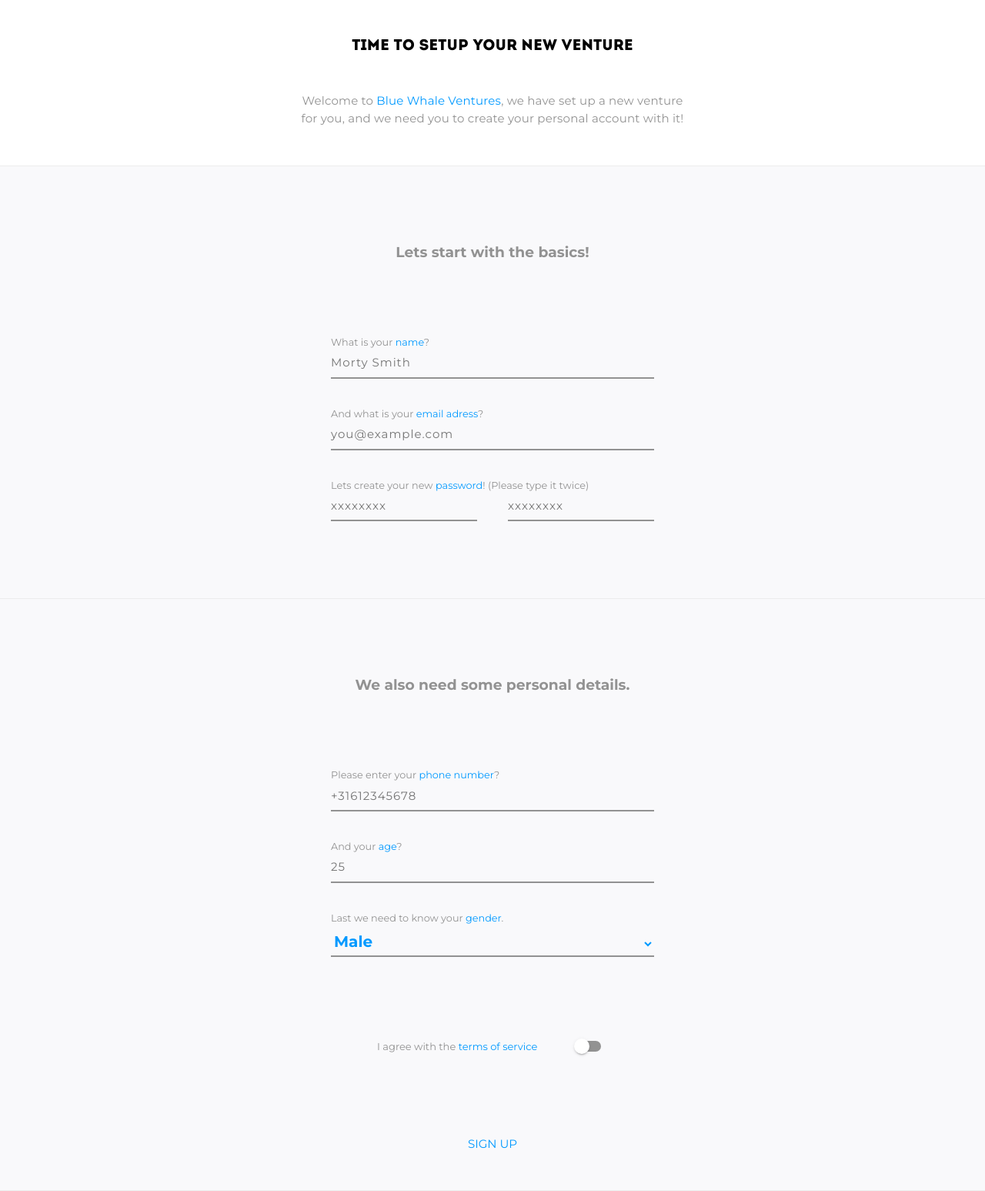
After one commit to bramkorsten/BW-Ventures, a PHP site: page /index.php in a window 1280 px wide. The commit adds this page. Shown: the whole page at 77% size. Run offline with PHP 8.4, Linux system fonts and the light colour scheme; data that the repository does not hold is empty; some libraries are stand-ins or nearby versions.

Commit message:
Updated Registering Page, now working

```diff
--- /dev/null
+++ b/register/index.php
@@ -0,0 +1,100 @@
+<?php
+  if(isset($_GET['h'])) {
+    $hash = $_GET['h'];
+  }
+?>
+<html>
+  <head>
+    <meta charset="utf-8">
+    <meta name="viewport" content="width=device-width, initial-scale=1">
+    <meta name="theme-color" content="#0099ff">
+    <title>Register to access your venture | Blue Whale Ventures</title>
+    <link rel="stylesheet" href="styles.css">
+    <script src="https://www.gstatic.com/firebasejs/4.5.0/firebase.js"></script>
+    <script src="https://www.gstatic.com/firebasejs/4.5.0/firebase-firestore.js"></script>
+    <script>
+      // Initialize Firebase
+      var config = {
+        apiKey: "AIzaSyAcs8FGJQ64vgvhvwf2wOgj_fwSVhD_2SU",
+        authDomain: "blue-whale-ventures.firebaseapp.com",
+        databaseURL: "https://blue-whale-ventures.firebaseio.com",
+        projectId: "blue-whale-ventures",
+        storageBucket: "blue-whale-ventures.appspot.com",
+        messagingSenderId: "573936868876"
+      };
+      firebase.initializeApp(config);
+      var hash = '<?php echo $hash ?>';
+    </script>
+    <script src="jquery.min.js" charset="utf-8"></script>
+    <script src="https://cdn.jsdelivr.net/jquery.validation/1.16.0/jquery.validate.min.js"></script>
+    <script src="ventures.js" charset="utf-8"></script>
+  </head>
+  <body>
+    <div id="page-succes" class="page-succes">
+      <h2>All done!</h2>
+      <h3 class="subtitle"><span class="colorized">Thanks for signing up!</span></h3>
+      <p>
+        We've sent you an email to <span class="colorized">verify your email adress</span>. You can also download the app for both Android and IOS, to help you with your (ad)venture.
+        <br>
+        <br>
+        The best of luck!
+        <br>
+        <span class="colorized">The Ventures team</span>
+      </p>
+      <div class="app-wrap">
+        <div class="android"></div>
+        <div class="ios"></div>
+      </div>
+    </div>
+    <div class="page_wrap">
+      <div class="header">
+        <h2>Time to setup your new venture</h2>
+        <p>
+          Welcome to <span class="colorized">Blue Whale Ventures</span>, we have set up a new venture for you, and we need you to create your personal account with it!
+        </p>
+      </div>
+      <div class="personal">
+        <h3 class="subtitle">Lets start with the basics!</h3>
+        <form id="basic-form" class="register-form">
+          <p class="label">What is your <span class="colorized">name</span>?</p>
+          <input id="name" class="text-input" type="text" name="name" required placeholder="Morty Smith" value="">
+          <p class="label">And what is your <span class="colorized">email adress</span>?</p>
+          <input id="email" class="text-input" type="email" name="email" required placeholder="you@example.com" value="">
+          <p class="label">Lets create your new <span class="colorized">password</span>! (Please type it twice)</p>
+          <input id="password" class="text-input half" type="password" name="password" required placeholder="xxxxxxxx" value="">
+          <input id="password-verify" class="text-input half" type="password" name="passwordverify" required placeholder="xxxxxxxx" value="">
+        </form>
+      </div>
+      <div class="personal">
+        <h3 class="subtitle">We also need some personal details.</h3>
+        <form id="detail-form" class="register-form">
+          <p class="label">Please enter your <span class="colorized">phone number</span>?</p>
+          <input id="phone" class="text-input" type="text" name="number" required placeholder="+31612345678" value="">
+          <p class="label">And your <span class="colorized">age</span>?</p>
+          <input id="age" class="text-input" type="number" name="age" required placeholder="25" value="">
+          <p class="label">Last we need to know your <span class="colorized">gender</span>.</p>
+          <select id="gender" class="select-input" name="gender">
+            <option selected value="male">Male</option>
+            <option value="female">Female</option>
+            <option value="none">I'd rather not tell</option>
+          </select>
+        </form>
+        <div class="terms">
+          <div class="switch-wrap">
+            <input type="checkbox" id="acceptterms" required name="terms" class="switch-input checkbox">
+            <label for="acceptterms" class="switch-label"></label>
+          </div>
+          <p>
+            I agree with the <span class="colorized">terms of service</span>
+          </p>
+        </div>
+        <p class="submit-register">
+          <a onclick="registerUser()">SIGN UP</a>
+        </p>
+        <p id="form_errors" class="error_message">
+
+        </p>
+      </div>
+    </div>
+  </body>
+</html>
--- a/register/styles.css
+++ b/register/styles.css
@@ -92,6 +159,7 @@ html, body {
   width: calc(100% - 40px);
   color: #0099ff;
   border-bottom: 2px solid #929292;
+  box-shadow: none;
 }
 
 .text-input {
@@ -109,6 +177,15 @@ html, body {
   box-sizing: border-box;
   color: #000;
   transition: 0.3s all;
+  box-shadow: none;
+}
+
+.text-input.error {
+  border-bottom:2px solid #E55C5C;
+}
+
+.text-input:valid {
+  border-bottom: 2px solid #7AE57A;
 }
 
 .text-input.half {
@@ -137,13 +214,18 @@ html, body {
   font-size: 0.8em;
 }
 
+.label.error {
+  color: #E55C5C;
+}
+
 .login-input:-webkit-autofill, input:-webkit-autofill, textarea:-webkit-autofill, select:-webkit-autofill {
     background-color: #fff !important;
     color: #7126b2 !important;
+    box-shadow: none;
 }
 
 .terms {
-  max-width: 420px;
+  max-width: 300px;
   margin: 50px auto 100px;
   padding: 0 40px;
   display: flow-root;
@@ -152,17 +234,15 @@ html, body {
 .terms .terms-checker {
   float: right;
   margin: 0;
-  width: 20px;
-  height: 20px;
 }
 
 .terms p {
   font-family: 'Montserrat', sans-serif;
-  padding: 3px 20px;
+  padding: 10px 10px 0 0;
   font-weight: 500;
   color: #929292;
   margin: 0;
-  float: right;
+  float: left;
   font-size: 13px;
   line-height: 1;
 }
@@ -170,7 +250,7 @@ html, body {
 .submit-register {
   max-width: 420px;
   padding: 0 40px;
-  margin: 50px auto;
+  margin: 50px auto 20px;
   text-align: center;
   font-family: 'Montserrat', sans-serif;
   padding: 3px 20px;
@@ -178,6 +258,14 @@ html, body {
   color: #0099ff;
   font-size: 15px;
   line-height: 1;
+}
+
+.error_message {
+  text-align: center;
+  font-size: 0.8em;
+  font-family: 'Montserrat';
+  color: #E55C5C;
+  margin: 0 auto 50px;
 }
 
 .submit-register a {
@@ -191,3 +279,67 @@ html, body {
 .submit-register a:hover {
   background: #ececec;
 }
+
+.switch-wrap {
+  float: right;
+}
+
+.switch-input {
+  display: none;
+}
+.switch-label {
+  position: relative;
+  display: inline-block;
+  cursor: pointer;
+  font-weight: 500;
+  text-align: left;
+  margin: 0;
+  padding: 16px 0 16px 44px;
+}
+
+.switch-label-option {
+  position: relative;
+  display: inline-block;
+  cursor: pointer;
+  font-weight: 500;
+  text-align: left;
+  margin: 9px 9px 9px 20px;
+  padding: 16px 0 16px 44px;
+}
+
+.switch-label:before, .switch-label:after {
+  content: "";
+  position: absolute;
+  margin: 0;
+  outline: 0;
+  top: 50%;
+  -ms-transform: translate(0, -50%);
+  -webkit-transform: translate(0, -50%);
+  transform: translate(0, -50%);
+  -webkit-transition: all 0.3s ease;
+  transition: all 0.3s ease;
+}
+.switch-label:before {
+  left: 1px;
+  width: 34px;
+  height: 14px;
+  background-color: #929292;
+  border-radius: 8px;
+}
+.switch-label:after {
+  left: 0;
+  width: 20px;
+  height: 20px;
+  background-color: #FFF;
+  border-radius: 50%;
+  box-shadow: 0 3px 1px -2px rgba(0, 0, 0, 0.14), 0 2px 2px 0 rgba(0, 0, 0, 0.098), 0 1px 5px 0 rgba(0, 0, 0, 0.084);
+}
+.switch-input:checked + .switch-label:before {
+  background-color: #61a9d8;
+}
+.switch-input:checked + .switch-label:after {
+  background-color: #0099ff;
+  -ms-transform: translate(80%, -50%);
+  -webkit-transform: translate(80%, -50%);
+  transform: translate(80%, -50%);
+}
--- a/register/ventures.js
+++ b/register/ventures.js
@@ -0,0 +1,150 @@
+var database = firebase.firestore();
+
+var usersRef = database.collection('users');
+
+var user, email, name, gender, number, age, registering;
+
+function registerUser() {
+
+  $('.register-form').each(function(){
+
+      $(this).validate({
+        rules: {
+            name: {
+                required: true
+            },
+            password: {
+                required: true,
+                minlength: 4
+            },
+            passwordverify: {
+                required: true,
+                minlength: 4
+            },
+            number: {
+                required: true,
+                minlength: 4
+            },
+            age: {
+                required: true,
+                minlength: 2
+            },
+            gender: {
+                required: true
+            },
+            terms: {
+                required: true
+            }
+        },
+        errorPlacement: function(error, element) {
+
+        }
+      });
+
+  });
+
+  if (!$('#basic-form').valid()){
+    $('#form_errors').text("Please fill in all fields correctly.");
+  }
+  if (!$('#detail-form').valid()){
+    $('#form_errors').text("Please fill in all fields correctly.");
+  }
+  else if (!$('#acceptterms').prop('checked') == true) {
+    $('#form_errors').text("Please accept the terms of service.");
+  }
+  if ((!$('#email').val()) || (!$('#password').val()) || (!$('#password-verify').val())) {
+    $('#form_errors').text("Please fill in all fields correctly.");
+  }
+  else if (($('#password').val()) != ($('#password-verify').val())){
+    $('#form_errors').text("The passwords you've entered don't match.");
+  }
+
+  else {
+
+  $('#form_errors').text("");
+  email = $('#email').val().trim();
+  var password = $('#password').val().trim();
+  name = $('#name').val().trim();
+  gender = $('#gender').val().trim();
+  number = $('#phone').val().trim();
+  age = $('#age').val().trim();
+
+  firebase.auth().signInWithEmailAndPassword(email, " ").catch(function(error) {
+      if(error.code === "auth/wrong-password") {
+          $('#form_errors').text("the email adress you've entered already exists.");
+      } else if(error.code === "auth/user-not-found"){
+        registering = true;
+
+        firebase.auth().createUserWithEmailAndPassword(email, password).catch(function(error) {
+          // Handle Errors here.
+          var errorCode = error.code;
+          var errorMessage = error.message;
+          // ...
+        });
+      }
+  });
+}
+}
+
+firebase.auth().onAuthStateChanged(function(user) {
+  if (user) {
+    // User is signed in.
+    user = user;
+    // var displayName = user.displayName;
+    // var email = user.email;
+    // var emailVerified = user.emailVerified;
+    // var photoURL = user.photoURL;
+    // var isAnonymous = user.isAnonymous;
+    // var uid = user.uid;
+    // var providerData = user.providerData;
+
+    if (registering) {
+      createUserProfile(user);
+    }
+
+  } else {
+
+  }
+});
+
+function createUserProfile(user) {
+  usersRef.doc(user.uid).set({
+    name: name,
+    email: email,
+    phoneNumber: number,
+    age: age,
+    gender: gender,
+    uid: user.uid
+  })
+  .then(function() {
+      sendVerification(user);
+  })
+  .catch(function(error) {
+  });
+
+  user.updateProfile({
+    displayName: name,
+    phoneNumber: number
+  }).then(function() {
+    user = user;
+  }).catch(function(error) {
+    // An error happened.
+  });
+}
+
+function sendVerification(user) {
+  user.sendEmailVerification().then(function() {
+    $('#page-succes').addClass('visible');
+    logOut();
+  }).catch(function(error) {
+    // An error happened.
+  });
+}
+
+function logOut() {
+  firebase.auth().signOut().then(function() {
+    //location.reload();
+  }, function(error) {
+    return(0);
+  });
+}
```
Also changed, not shown: other parts of register/styles.css (+67 -0 lines), register/api/checkhash.php (added, +56 -0 lines), register/index.html (deleted, +0 -58 lines), register/google-play-badge.png (added), register/ios-store-badge.svg (added).
